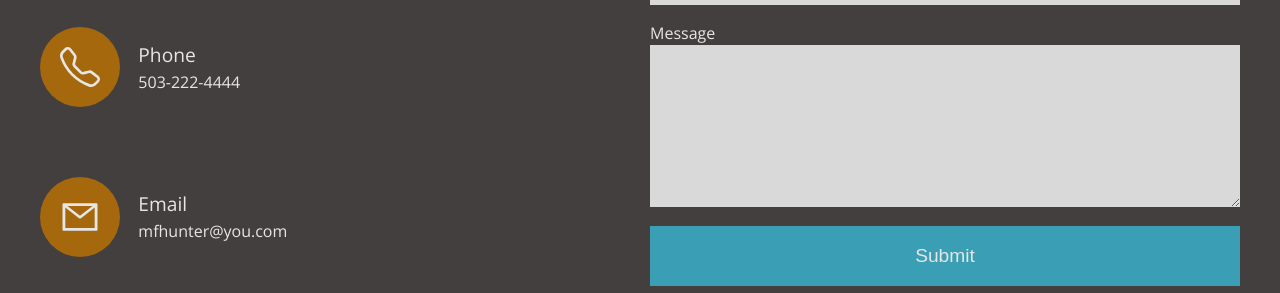
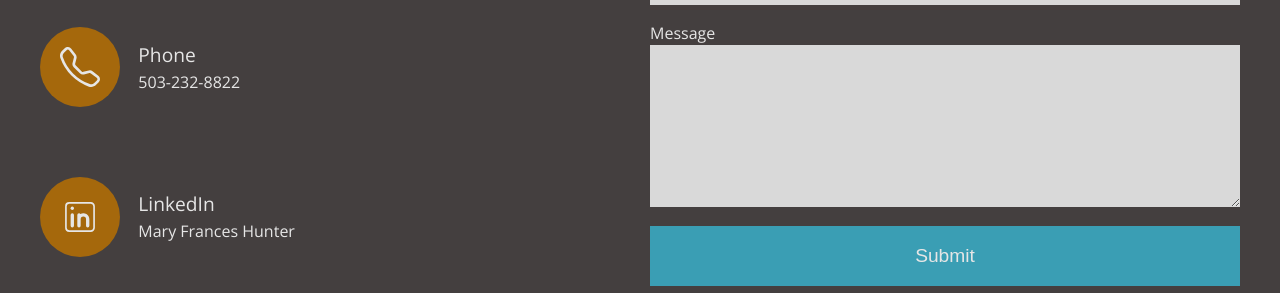
Before and after one commit to pdxdave/recruiter_extraordinaire_web, a React (Vite) app: page / in a window 1280 px wide. Shown: the part 2552-2845 px from the top of the page. Built offline with nearby package versions, Linux system fonts and the light colour scheme; no server answers.

Commit message:
footer and jobs

```diff
--- a/src/components/Footer.jsx
+++ b/src/components/Footer.jsx
@@ -1,7 +1,8 @@
 import styled from 'styled-components';
 import { useForm, ValidationError } from '@formspree/react';
 import {BsTelephone} from 'react-icons/bs'
-import {AiOutlineMail} from 'react-icons/ai'
+// import {AiOutlineMail} from 'react-icons/ai'
+import {CiLinkedin} from 'react-icons/ci'
 
 
 function ContactForm(){
@@ -26,17 +27,17 @@ function ContactForm(){
                 </div>
                 <div className='footer_logo__contact'>
                     <p>Phone</p>
-                    <p>503-222-4444</p>
+                    <p>503-232-8822</p>
                 </div>
             </div>
 
-            <div className='footer_logo__email'>
-                <div className='logo_email'>
-                      <AiOutlineMail   className='logo_email__item' />
+            <div className='footer_logo__linkedin'>
+                <div className='logo_linkedin'>
+                      <CiLinkedin   className='logo_linkedin__item' />
                 </div>
                 <div className='footer_logo__contact'>
-                    <p>Email</p>
-                    <p>mfhunter@you.com</p>
+                    <p>LinkedIn</p>
+                    <a href='https://www.linkedin.com/in/mary-frances-hunter/'>Mary Frances Hunter</a>
                 </div>
             </div>
 
@@ -155,14 +156,14 @@ const Wrapper = styled.footer`
 
         align-items: center;
     }
-    .footer_logo__email {
+    .footer_logo__linkedin{
         grid-area: email;
         display: grid;
         grid-template-columns: .4fr 2fr;
         align-items: center;
     }
 
-    .logo_email, .logo_call {
+   .logo_linkedin, .logo_call {
         position: relative;
         font-size: 2.5rem;
         background: var(--clr-brown-text);
@@ -171,7 +172,7 @@ const Wrapper = styled.footer`
         height: 80px;
         width: 80px;
     }
-    .logo_email__item, .logo_call__item {
+    .logo_linkedin__item, .logo_call__item {
         position: absolute;
         top: 20px;
         left: 20px;
@@ -237,6 +238,9 @@ const Wrapper = styled.footer`
     background: var(--clr-btn-hover);
    }
 
+   a {
+    color: var(--clr-reg-text)
+   }
    @media screen and (max-width: 1020px){
 
     .footer_container {
--- a/src/components/Job.jsx
+++ b/src/components/Job.jsx
@@ -28,7 +28,7 @@ const Job = ({jobs}) => {
                   <div className='desc'>
                     <MdDescription className='desc-icon'/>
                     <p>{description && description.slice(0, 180)}...<Link to={`/jobs-page/${id}`}>
-                      More Details
+                      <span>More Details</span>
                   </Link>  </p>
                   </div>
 
@@ -90,6 +90,10 @@ const Wrapper = styled.div`
     margin-top: .25em;
   }
 
+  span {
+    color: var(--clr-btn);
+  }
+
   @media screen and (max-width: 647px){
     .stack {
       align-items: start;
```
